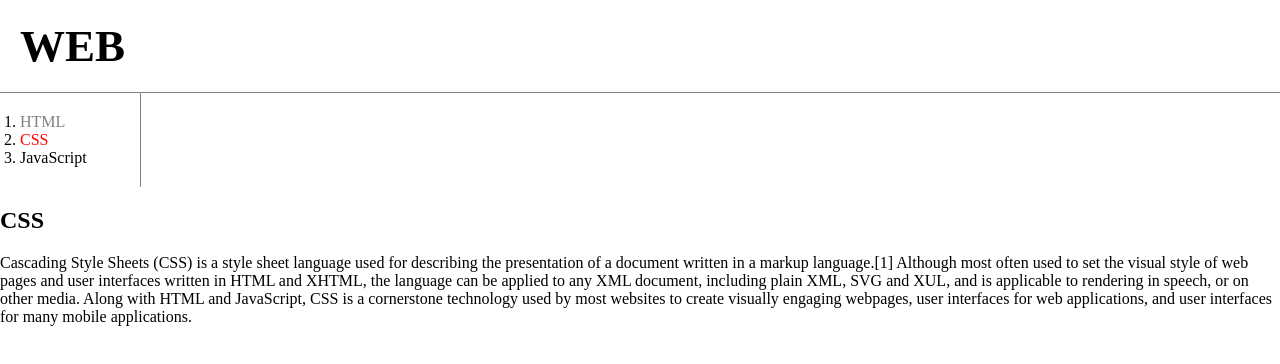
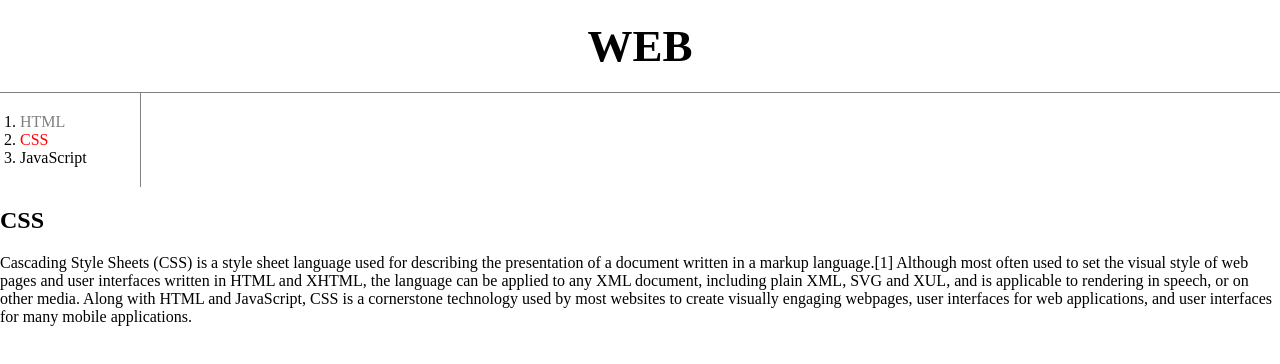
Before and after one commit to Andrew0937/web1, a plain HTML site: page 2.html in a window 1280 px wide. Drawn offline with Linux system fonts and the light colour scheme.

Commit message:
Add files via upload

```diff
--- a/2.html
+++ b/2.html
@@ -19,7 +19,7 @@
     }
     h1 {
       font-size:45px;
-      test-align: center;
+      text-align: center;
       border-bottom: 1px solid gray;
       margin:0;
       padding:20px;
```
